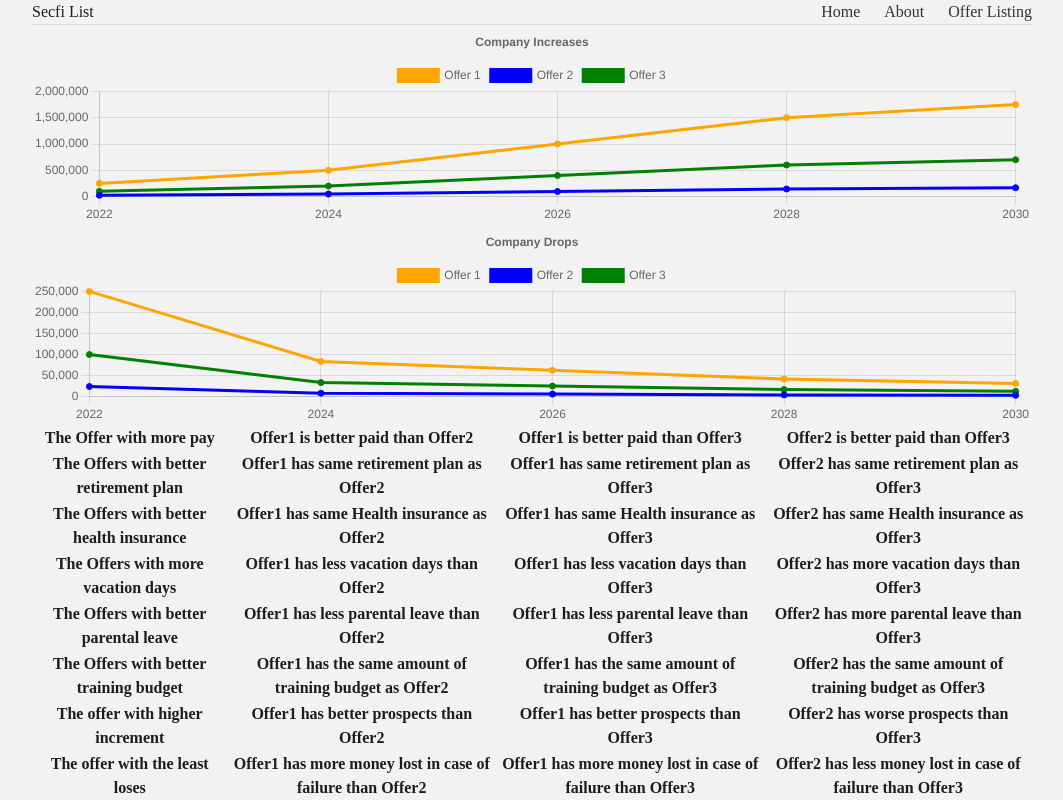
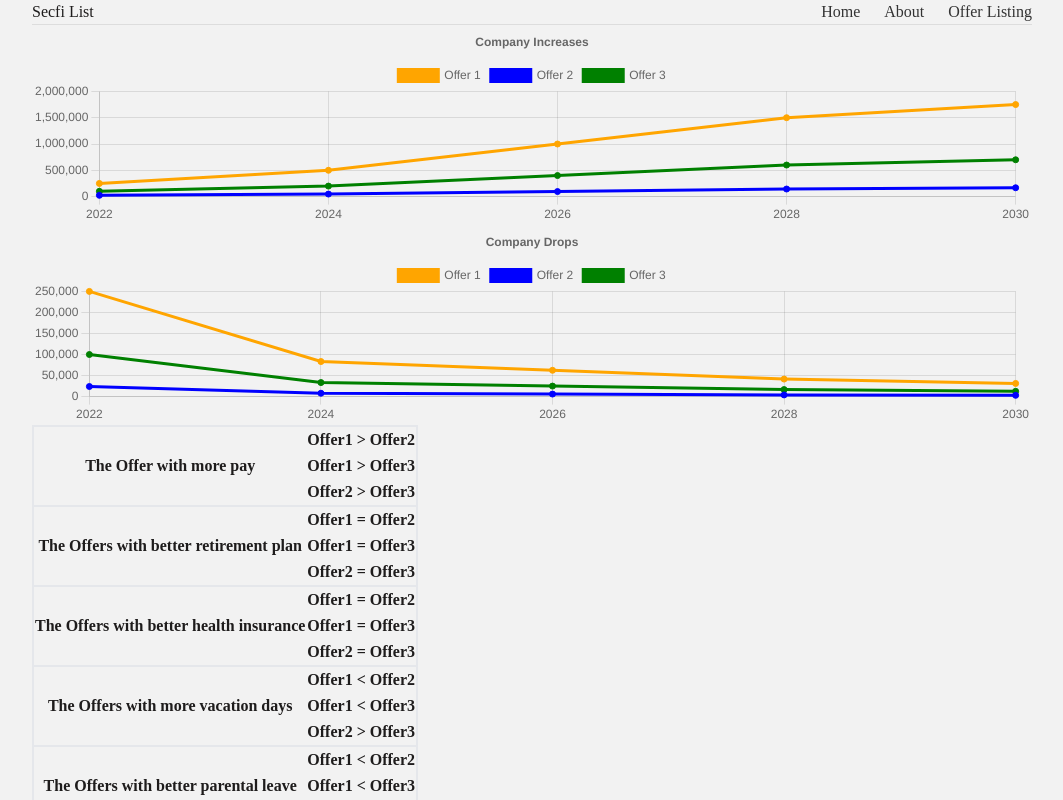
Before and after one commit to oscar-halcon/Playground, a Next.js app: page /offers/Compare in a window 1280 px wide. Shown: the top 800 px of the page, without its empty margins (108-1171 px from the left). Built offline with nearby package versions, Linux system fonts and the light colour scheme.

Commit message:
ImprovementsToCompare

```diff
--- a/pages/offers/Compare.js
+++ b/pages/offers/Compare.js
@@ -4,7 +4,6 @@ import { CategoryScale } from "chart.js";
 import Chart from "chart.js/auto";
 import { useEffect, useState } from "react";
 
-var i = 0;
 var operations = [];
 
 export const optionsIncr = {
@@ -45,25 +44,19 @@ to be made
   var i = 0;
   var q = 1;
   var fullAnswers = [];
-  if(query==="LeastRisk"){
-    return ""
+  if (query === "LeastRisk") {
+    return "";
   }
 
   if (query === "betterPaid") {
     while (i < data.length) {
       while (q <= data.length) {
         if (data[i] > data[q]) {
-          fullAnswers.push(
-            "Offer" + (i + 1) + " is better paid than Offer" + (q + 1)
-          );
+          fullAnswers.push("Offer" + (i + 1) + " > Offer" + (q + 1));
         } else if (data[i] == data[q]) {
-          fullAnswers.push(
-            "Offer" + (i + 1) + " has same pay as Offer" + (q + 1)
-          );
+          fullAnswers.push("Offer" + (i + 1) + " = Offer" + (q + 1));
         } else if (data[i] < data[q]) {
-          fullAnswers.push(
-            "Offer" + (i + 1) + " is worse paid than Offer" + (q + 1)
-          );
+          fullAnswers.push("Offer" + (i + 1) + " < Offer" + (q + 1));
         }
         q++;
       }
@@ -76,23 +69,11 @@ to be made
     while (i < data.length) {
       while (q < data.length) {
         if (data[i] === "Yes" && data[q] === "No") {
-          fullAnswers.push(
-            "Offer" +
-              (i + 1) +
-              " has better retirement plan than Offer" +
-              (q + 1)
-          );
+          fullAnswers.push("Offer" + (i + 1) + " > Offer" + (q + 1));
         } else if (data[i] === "No" && data[q] === "Yes") {
-          fullAnswers.push(
-            "Offer" +
-              (i + 1) +
-              " has worse retirement plan than Offer" +
-              (q + 1)
-          );
+          fullAnswers.push("Offer" + (i + 1) + " < Offer" + (q + 1));
         } else {
-          fullAnswers.push(
-            "Offer" + (i + 1) + " has same retirement plan as Offer" + (q + 1)
-          );
+          fullAnswers.push("Offer" + (i + 1) + " = Offer" + (q + 1));
         }
         q++;
       }
@@ -105,23 +86,11 @@ to be made
     while (i < data.length) {
       while (q < data.length) {
         if (data[i] === "Yes" && data[q] === "No") {
-          fullAnswers.push(
-            "Offer" +
-              (i + 1) +
-              " has better Health insurance than Offer" +
-              (q + 1)
-          );
+          fullAnswers.push("Offer" + (i + 1) + " > Offer" + (q + 1));
         } else if (data[i] === "No" && data[q] === "Yes") {
-          fullAnswers.push(
-            "Offer" +
-              (i + 1) +
-              " has worse Health insurance  than Offer" +
-              (q + 1)
-          );
+          fullAnswers.push("Offer" + (i + 1) + " < Offer" + (q + 1));
         } else {
-          fullAnswers.push(
-            "Offer" + (i + 1) + " has same Health insurance as Offer" + (q + 1)
-          );
+          fullAnswers.push("Offer" + (i + 1) + " = Offer" + (q + 1));
         }
         q++;
       }
@@ -133,20 +102,11 @@ to be made
     while (i < data.length) {
       while (q <= data.length) {
         if (data[i] > data[q]) {
-          fullAnswers.push(
-            "Offer" + (i + 1) + " has more vacation days than Offer" + (q + 1)
-          );
+          fullAnswers.push("Offer" + (i + 1) + " > Offer" + (q + 1));
         } else if (data[i] == data[q]) {
-          fullAnswers.push(
-            "Offer" +
-              (i + 1) +
-              " has the same amount of vacation days as Offer" +
-              (q + 1)
-          );
+          fullAnswers.push("Offer" + (i + 1) + " = Offer" + (q + 1));
         } else if (data[i] < data[q]) {
-          fullAnswers.push(
-            "Offer" + (i + 1) + " has less vacation days than Offer" + (q + 1)
-          );
+          fullAnswers.push("Offer" + (i + 1) + " < Offer" + (q + 1));
         }
         q++;
       }
@@ -158,20 +118,11 @@ to be made
     while (i < data.length) {
       while (q <= data.length) {
         if (data[i] > data[q]) {
-          fullAnswers.push(
-            "Offer" + (i + 1) + " has more parental leave than Offer" + (q + 1)
-          );
+          fullAnswers.push("Offer" + (i + 1) + " > Offer" + (q + 1));
         } else if (data[i] == data[q]) {
-          fullAnswers.push(
-            "Offer" +
-              (i + 1) +
-              " has the same amount of parental leave as Offer" +
-              (q + 1)
-          );
+          fullAnswers.push("Offer" + (i + 1) + " = Offer" + (q + 1));
         } else if (data[i] < data[q]) {
-          fullAnswers.push(
-            "Offer" + (i + 1) + " has less parental leave than Offer" + (q + 1)
-          );
+          fullAnswers.push("Offer" + (i + 1) + " < Offer" + (q + 1));
         }
         q++;
       }
@@ -183,20 +134,11 @@ to be made
     while (i < data.length) {
       while (q <= data.length) {
         if (data[i] > data[q]) {
-          fullAnswers.push(
-            "Offer" + (i + 1) + " has more training budget than Offer" + (q + 1)
-          );
+          fullAnswers.push("Offer" + (i + 1) + " > Offer" + (q + 1));
         } else if (data[i] == data[q]) {
-          fullAnswers.push(
-            "Offer" +
-              (i + 1) +
-              " has the same amount of training budget as Offer" +
-              (q + 1)
-          );
+          fullAnswers.push("Offer" + (i + 1) + " = Offer" + (q + 1));
         } else if (data[i] < data[q]) {
-          fullAnswers.push(
-            "Offer" + (i + 1) + " has less training budget than Offer" + (q + 1)
-          );
+          fullAnswers.push("Offer" + (i + 1) + " < Offer" + (q + 1));
         }
         q++;
       }
@@ -208,17 +150,11 @@ to be made
     while (i < data.length) {
       while (q <= data.length) {
         if (data[i] > data[q]) {
-          fullAnswers.push(
-            "Offer" + (i + 1) + " has better prospects than Offer" + (q + 1)
-          );
+          fullAnswers.push("Offer" + (i + 1) + " > Offer" + (q + 1));
         } else if (data[i] == data[q]) {
-          fullAnswers.push(
-            "Offer" + (i + 1) + " has same prospects as Offer" + (q + 1)
-          );
+          fullAnswers.push("Offer" + (i + 1) + " = Offer" + (q + 1));
         } else if (data[i] < data[q]) {
-          fullAnswers.push(
-            "Offer" + (i + 1) + " has worse prospects than Offer" + (q + 1)
-          );
+          fullAnswers.push("Offer" + (i + 1) + " < Offer" + (q + 1));
         }
         q++;
       }
@@ -230,26 +166,11 @@ to be made
     while (i < data.length) {
       while (q <= data.length) {
         if (data[i] > data[q]) {
-          fullAnswers.push(
-            "Offer" +
-              (i + 1) +
-              " has more money lost in case of failure than Offer" +
-              (q + 1)
-          );
+          fullAnswers.push("Offer" + (i + 1) + " < Offer" + (q + 1));
         } else if (data[i] == data[q]) {
-          fullAnswers.push(
-            "Offer" +
-              (i + 1) +
-              " has same money lost in case of failure as Offer" +
-              (q + 1)
-          );
+          fullAnswers.push("Offer" + (i + 1) + " = Offer" + (q + 1));
         } else if (data[i] < data[q]) {
-          fullAnswers.push(
-            "Offer" +
-              (i + 1) +
-              " has less money lost in case of failure than Offer" +
-              (q + 1)
-          );
+          fullAnswers.push("Offer" + (i + 1) + " > Offer" + (q + 1));
         }
         q++;
       }
@@ -261,17 +182,11 @@ to be made
     while (i < data.length) {
       while (q <= data.length) {
         if (data[i] > data[q]) {
-          fullAnswers.push(
-            "Offer" + (i + 1) + " has more risk of failure than Offer" + (q + 1)
-          );
+          fullAnswers.push("Offer" + (i + 1) + " > Offer" + (q + 1));
         } else if (data[i] == data[q]) {
-          fullAnswers.push(
-            "Offer" + (i + 1) + " has same risk of failure as Offer" + (q + 1)
-          );
+          fullAnswers.push("Offer" + (i + 1) + " = Offer" + (q + 1));
         } else if (data[i] < data[q]) {
-          fullAnswers.push(
-            "Offer" + (i + 1) + " has less risk of failure than Offer" + (q + 1)
-          );
+          fullAnswers.push("Offer" + (i + 1) + " < Offer" + (q + 1));
         }
         q++;
       }
@@ -294,14 +209,6 @@ const Compare = () => {
     const data = await response.json();
     setOffers(data);
   };
-
-  if (i == 0) {
-    i = i + 1;
-    FetchApi();
-  } else {
-    i = i - 1;
-    //FetchApi();
-  }
 
   operations = [
     offers.at(0).Number_options * offers.at(0).Current_FMV_company,
@@ -369,9 +276,10 @@ const Compare = () => {
     ],
     "LeastLoses"
   );
-  //useEffect(() => {
+  useEffect(() => {
+    FetchApi();
     //Runs only on the first render
-  //}, []);
+  }, []);
 
   const dataInc = {
     labels,
@@ -461,68 +369,100 @@ const Compare = () => {
       <Line options={optionsDrop} data={dataDecr} width="750" />
       <table id="tBestParts">
         <tbody>
-          <tr>
+          <tr className="border-2">
             <th>
               <h4>The Offer with more pay</h4>
             </th>
             {betterPaid.map((a) => {
-              return <th key={a}>{a}</th>;
+              return (
+                <th key={a} className="flex justify-around">
+                  {a}
+                </th>
+              );
             })}
           </tr>
-          <tr>
+          <tr className="border-2">
             <th>
               <h4>The Offers with better retirement plan</h4>
             </th>
             {betterRetirement.map((a) => {
-              return <th key={a}>{a}</th>;
+              return (
+                <th key={a} className="flex justify-around">
+                  {a}
+                </th>
+              );
             })}
           </tr>
-          <tr>
+          <tr className="border-2">
             <th>
               <h4>The Offers with better health insurance</h4>
             </th>
             {betterHealth.map((a) => {
-              return <th key={a}>{a}</th>;
+              return (
+                <th key={a} className="flex justify-around">
+                  {a}
+                </th>
+              );
             })}
           </tr>
-          <tr>
+          <tr className="border-2">
             <th>
               <h4>The Offers with more vacation days</h4>
             </th>
             {betterVacation.map((a) => {
-              return <th key={a}>{a}</th>;
+              return (
+                <th key={a} className="flex justify-around">
+                  {a}
+                </th>
+              );
             })}
           </tr>
-          <tr>
+          <tr className="border-2">
             <th>
               <h4>The Offers with better parental leave</h4>
             </th>
             {betterParental.map((a) => {
-              return <th key={a}>{a}</th>;
+              return (
+                <th key={a} className="flex justify-around">
+                  {a}
+                </th>
+              );
             })}
           </tr>
-          <tr>
+          <tr className="border-2">
             <th>
               <h4>The Offers with better training budget</h4>
             </th>
             {betterTraining.map((a) => {
-              return <th key={a}>{a}</th>;
+              return (
+                <th key={a} className="flex justify-around">
+                  {a}
+                </th>
+              );
             })}
           </tr>
-          <tr>
+          <tr className="border-2">
             <th>
               <h4>The offer with higher increment</h4>
             </th>
             {betterProspects.map((a) => {
-              return <th key={a}>{a}</th>;
+              return (
+                <th key={a} className="flex justify-around">
+                  {a}
+                </th>
+              );
             })}
           </tr>
-          <tr>
+          <tr className="border-2">
             <th>
               <h4>The offer with the least loses</h4>
             </th>
             {leastLoses.map((a) => {
-              return <th key={a}>{a}</th>;
+              return (
+                <th key={a} className="flex justify-around">
+                  {a}
+                </th>
+              );
             })}
           </tr>
           {/*
@@ -543,7 +483,7 @@ const Compare = () => {
           */}
         </tbody>
       </table>
-      <details  className="open:font-bold selection:bg-white">
+      <details value="Extra" className="open:font-bold selection:bg-white">
         <table id="comparetab">
           <tbody>
             <tr>
@@ -572,7 +512,9 @@ const Compare = () => {
               <th>Cost Exercising</th>
               {offers.map((a) => {
                 return (
-                <th key={a}>{Math.round(a.Number_options * a.Strike_price)}</th>
+                  <th key={a}>
+                    {Math.round(a.Number_options * a.Strike_price)}
+                  </th>
                 );
               })}
             </tr>
```
Lines whose indentation alone changed are shown as unchanged.
